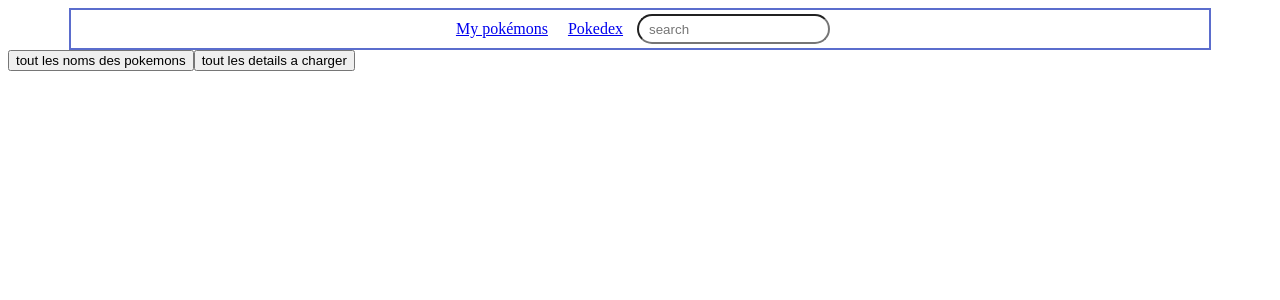
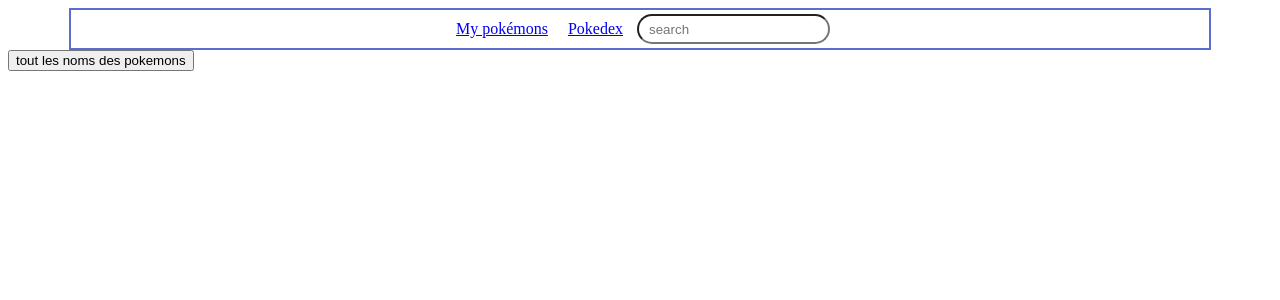
Before and after one commit to selimgomri/pair-coding, an Angular app in the folder mini-pokedex/: page / in a window 1280 px wide. Shown: the top 300 px of the page. Built offline with nearby package versions, Linux system fonts and the light colour scheme.

Commit message:
correction

```diff
--- a/mini-pokedex/src/app/list-pokemon/list-pokemon.component.html
+++ b/mini-pokedex/src/app/list-pokemon/list-pokemon.component.html
@@ -2,4 +2,3 @@
   <button (click)="viewListPokemon()">tout les noms des pokemons
   </button>
   <div *ngFor="let pokemon of pokemons"><p>{{pokemon.name}}</p><p>{{pokemon.type}}</p></div>
-  <button (click)="listPokemon()">tout les details a charger</button>
--- a/mini-pokedex/src/app/list-pokemon/list-pokemon.component.ts
+++ b/mini-pokedex/src/app/list-pokemon/list-pokemon.component.ts
@@ -16,9 +16,4 @@ export class ListPokemonComponent{
     this.pokemons = await this.apiService.fetchKantoPokemon();
     console.log(this.pokemons);
   }
-
-  listPokemon() {
-    this.apiService.fetchKantoPokemon2();
-  }
-
 }
```
